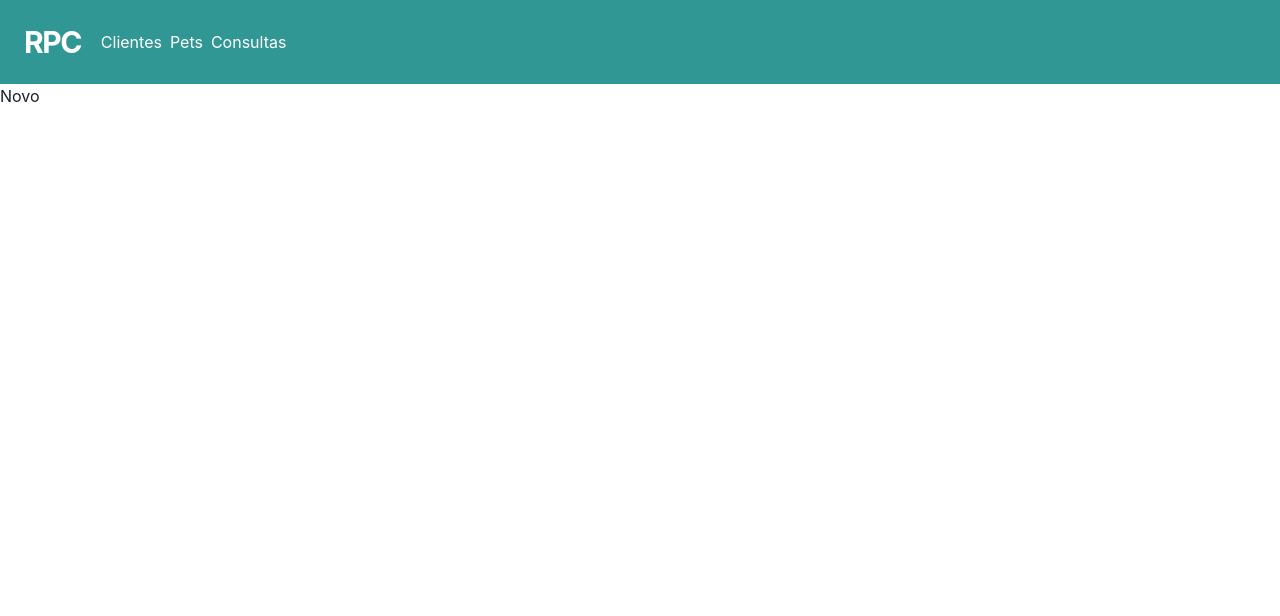
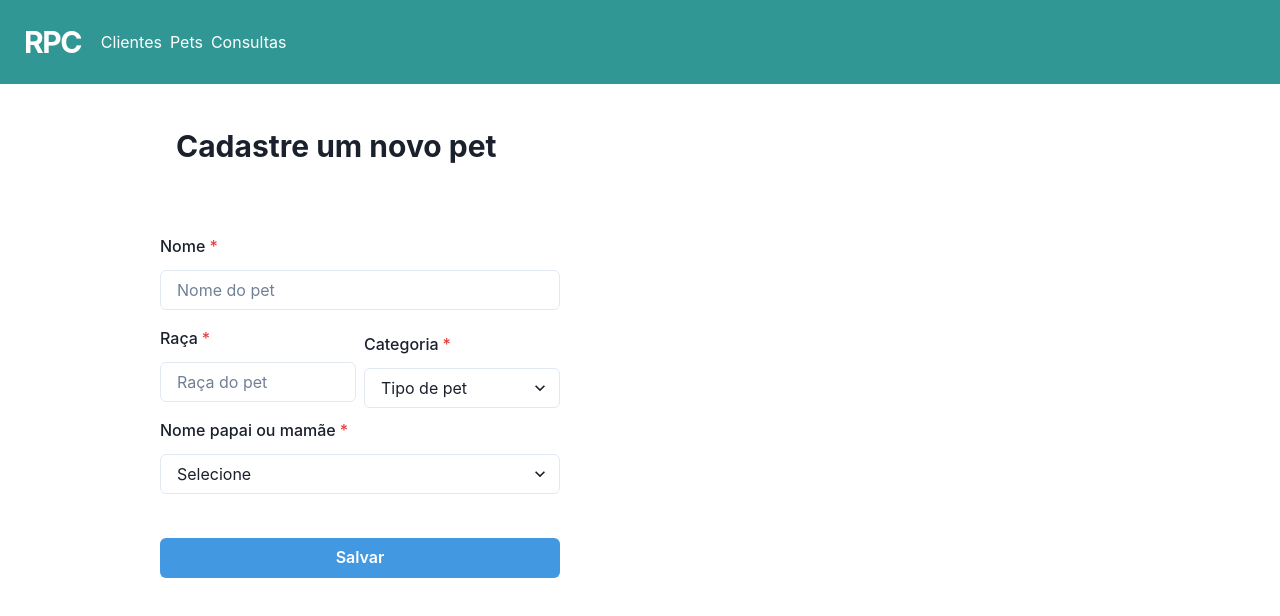
Before and after one commit to devcastrojunin/rede-petcontrol-frontend, a React (Create React App) app: page /pets/cadastrar in a window 1280 px wide. Shown: the top 616 px of the page. Built offline with nearby package versions, Linux system fonts and the light colour scheme.

Commit message:
criando tela de cadastro de pet

```diff
--- a/src/components/FormClientes/index.jsx
+++ b/src/components/FormClientes/index.jsx
@@ -1,4 +1,4 @@
-import { Box, Button, Center, FormControl, FormLabel, HStack, Input, Select } from "@chakra-ui/react";
+import {Button,FormControl, FormLabel,Input} from "@chakra-ui/react";
 import InputMask from "react-input-mask";
 import { useForm } from "react-hook-form";
 
--- /dev/null
+++ b/src/components/FormPets/index.jsx
@@ -0,0 +1,70 @@
+import { Button, FormControl, FormLabel, HStack, Input, Select } from "@chakra-ui/react";
+import { useForm } from "react-hook-form";
+
+export function FormPets({ button }) {
+
+    const { register, handleSubmit, /*formState: { errors }*/ } = useForm();
+
+    const petRegister = (value) => {
+        console.log(value)
+    }
+
+    return (
+        <form onSubmit={handleSubmit(petRegister)}>
+            <FormControl id="nome" marginBottom={3} isRequired>
+                <FormLabel>Nome</FormLabel>
+                <Input
+                    placeholder="Nome do pet"
+                    _placeholder={{ color: 'gray.500' }}
+                    type="text"
+                    {...register("name", { required: true })} />
+            </FormControl>
+
+            <HStack>
+                <FormControl id="raça" marginBottom={3} isRequired>
+                    <FormLabel>Raça</FormLabel>
+                    <Input
+                        placeholder="Raça do pet"
+                        _placeholder={{ color: 'gray.500' }}
+                        type="text"
+                        {...register("raca", { required: true })} />
+                </FormControl>
+
+                <FormControl id="categoria" marginBottom={3} isRequired>
+                    <FormLabel>Categoria</FormLabel>
+
+                    <Select
+                        placeholder="Tipo de pet"
+                        type="text"
+                        {...register("categoria", { required: true })}>
+                        <option value="dog">Cachorro</option>
+                        <option value="cat">Gato</option>
+                        <option value="bird">Ave</option>
+                    </Select>
+                </FormControl>
+            </HStack>
+
+            <FormControl id="cliente" marginBottom={3} isRequired>
+                <FormLabel>Nome papai ou mamãe</FormLabel>
+                <Select
+                    placeholder="Selecione"
+                    type="text"
+                    {...register("cliente", { required: true })}>
+                    <option value="dog">Ivanilda de jesus aparecida</option>
+                </Select>
+            </FormControl>
+
+            <Button
+                mt={8}
+                bg={'blue.400'}
+                color={'white'}
+                _hover={{
+                    bg: 'blue.500'
+                }}
+                width="100%"
+                type="submit">
+                {button}
+            </Button>
+        </form>
+    )
+}
--- a/src/pages/Pets/NovoPet/index.jsx
+++ b/src/pages/Pets/NovoPet/index.jsx
@@ -1,7 +1,16 @@
+import { Box, Center} from "@chakra-ui/react";
+import { FormPets } from "../../../components/FormPets";
+
 export default function Novo() {
     return (
-        <div>
-            <h2>Novo</h2>
-        </div>
+        <Center>
+            <Box w="75%" h="100%">
+                <Box fontWeight="bold" fontSize="30px" mb={61} mt={10} pl={4}>Cadastre um novo pet</Box>
+
+                <Box width={400} lineHeight={8}>
+                    <FormPets button="Salvar"/>
+                </Box>
+            </Box>
+        </Center>
     );
 }
```
